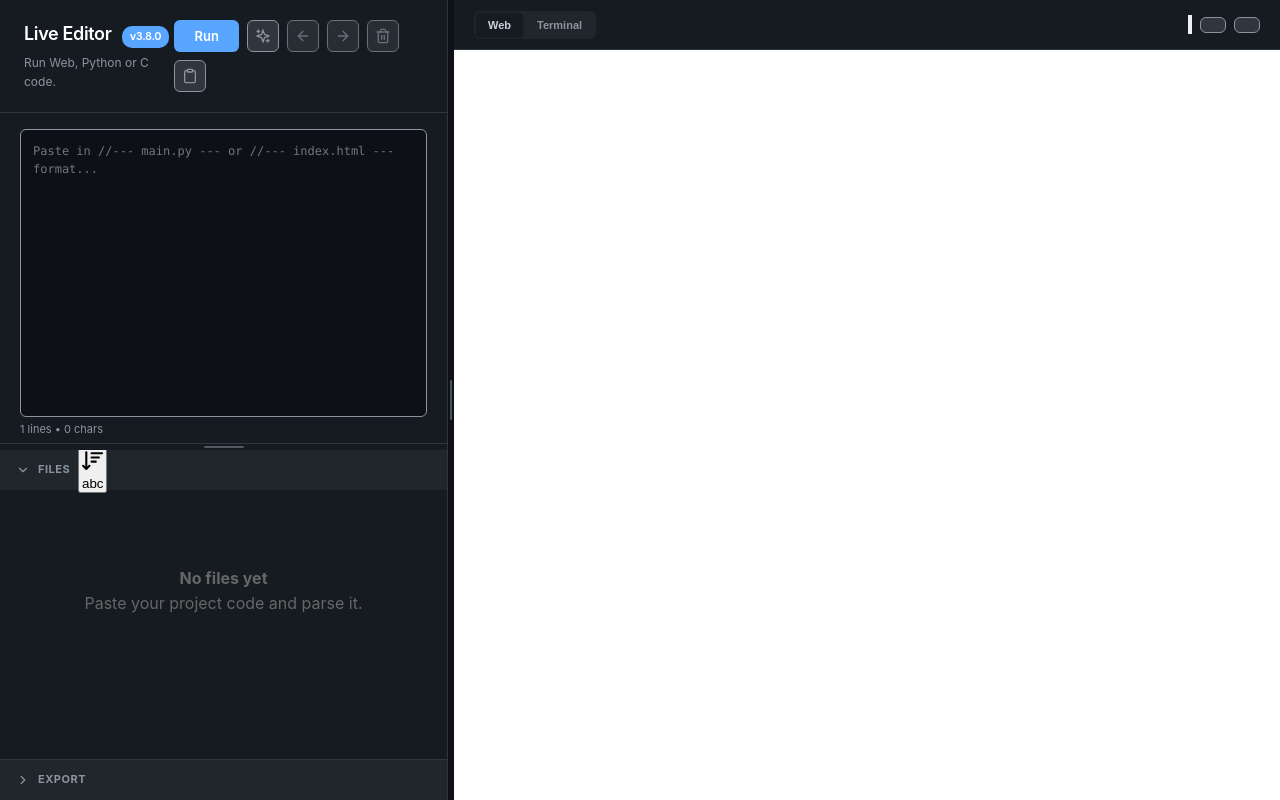
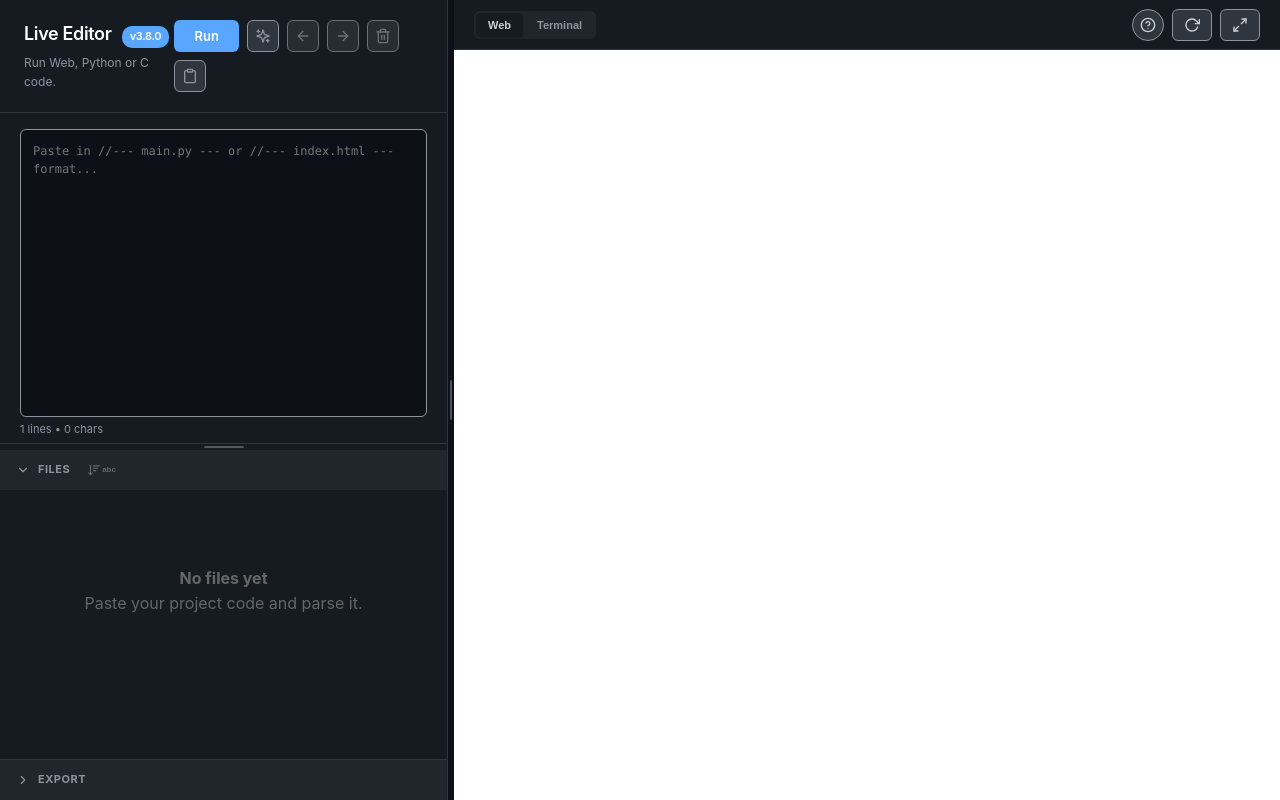
Before and after one commit to ahseyg81/easier-to-vibe, a plain HTML site: page index.html in a window 1280 px wide. Drawn offline with nearby package versions, Linux system fonts and the light colour scheme.

```diff
--- a/style.css
+++ b/style.css
@@ -326,6 +326,18 @@ body {
     background: var(--border-hover);
 }
 
+.icon-btn.icon-only {
+    width: 40px;
+    height: 32px;
+    padding: 0;
+    justify-content: center;
+}
+
+.icon-btn.icon-only svg {
+    width: 16px;
+    height: 16px;
+}
+
 .run-btn {
     background: #166534;
     border-color: #14532d;
@@ -567,6 +579,36 @@ body {
     color: var(--text-secondary);
     text-transform: uppercase;
     letter-spacing: 0.5px;
+}
+
+.sort-toggle {
+    display: none;
+    align-items: center;
+    gap: 1px;
+    padding: 2px 5px;
+    margin-left: 4px;
+    background: transparent;
+    border: none;
+    color: var(--text-secondary);
+    font-size: 8px;
+    font-weight: 600;
+    cursor: pointer;
+    transition: all 0.2s;
+    opacity: 0.6;
+}
+
+.sort-toggle svg {
+    width: 14px;
+    height: 14px;
+}
+
+.sort-toggle:hover {
+    opacity: 1;
+    color: var(--accent-color);
+}
+
+.files-wrapper:not(.collapsed) .sort-toggle {
+    display: inline-flex;
 }
 
 .files-content {
@@ -820,6 +862,7 @@ body {
 
 .action-btn,
 .help-btn,
+.help-circle,
 .paste-btn,
 .undo-btn {
     background: var(--border-color);
@@ -836,8 +879,18 @@ body {
     border-radius: 6px;
 }
 
+.help-circle {
+    border-radius: 50%;
+}
+
+.help-circle svg {
+    width: 16px;
+    height: 16px;
+}
+
 .action-btn:hover,
 .help-btn:hover,
+.help-circle:hover,
 .paste-btn:hover,
 .undo-btn:hover:not(:disabled) {
     background: var(--border-hover);
```
